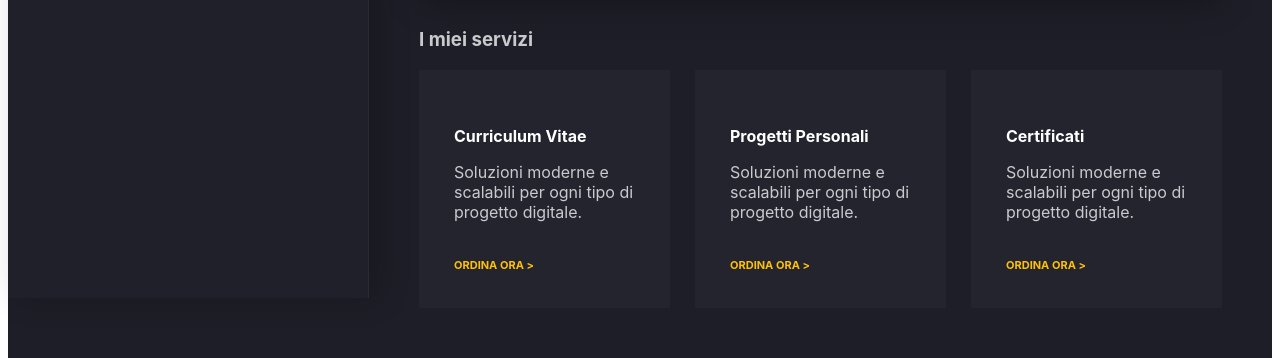
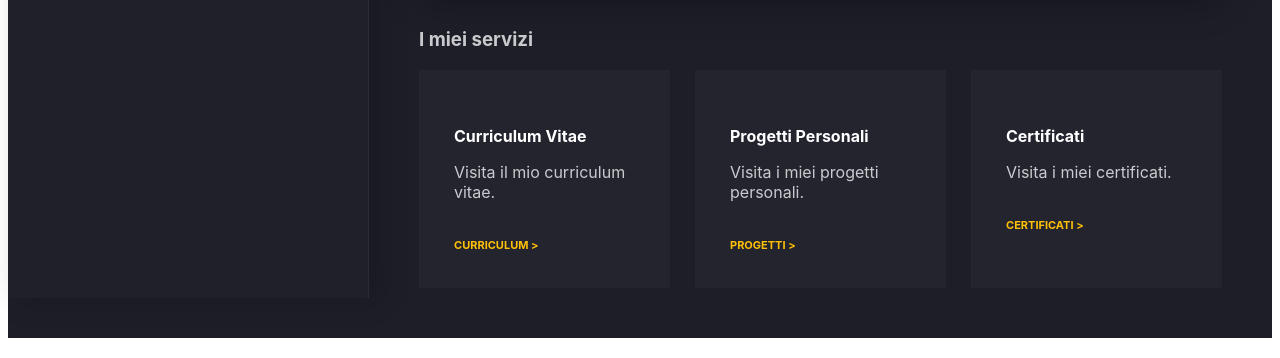
Before and after one commit to XiaoHeiZiKunKun/MyPortfolio, a Next.js app: page / in a window 1280 px wide. Shown: the part 590-948 px from the top of the page. Built offline with nearby package versions, Linux system fonts and the light colour scheme.

Commit message:
sezioni aggiornate della home

```diff
--- a/app/page.js
+++ b/app/page.js
@@ -45,13 +45,21 @@ export default function HomePage() {
 
         <h3>I miei servizi</h3>
         <div className="services-grid">
-          {['Curriculum Vitae', 'Progetti Personali', 'Certificati'].map(service => (
-            <div key={service} className="service-card">
-              <h4>{service}</h4>
-              <p>Soluzioni moderne e scalabili per ogni tipo di progetto digitale.</p>
-              <a href="#" className="order-link">Ordina Ora &gt;</a>
+          <div key={'curriculum'} className="service-card">
+              <h4>Curriculum Vitae</h4>
+              <p>Visita il mio curriculum vitae.</p>
+              <a href="#" className="order-link">Curriculum &gt;</a>
             </div>
-          ))}
+            <div key={'progetti'} className="service-card">
+              <h4>Progetti Personali</h4>
+              <p>Visita i miei progetti personali.</p>
+              <a href="#" className="order-link">Progetti &gt;</a>
+            </div>
+            <div key={'certificati'} className="service-card">
+              <h4>Certificati</h4>
+              <p>Visita i miei certificati.</p>
+              <a href="#" className="order-link">Certificati &gt;</a>
+            </div>
         </div>
 
       </main>
```
